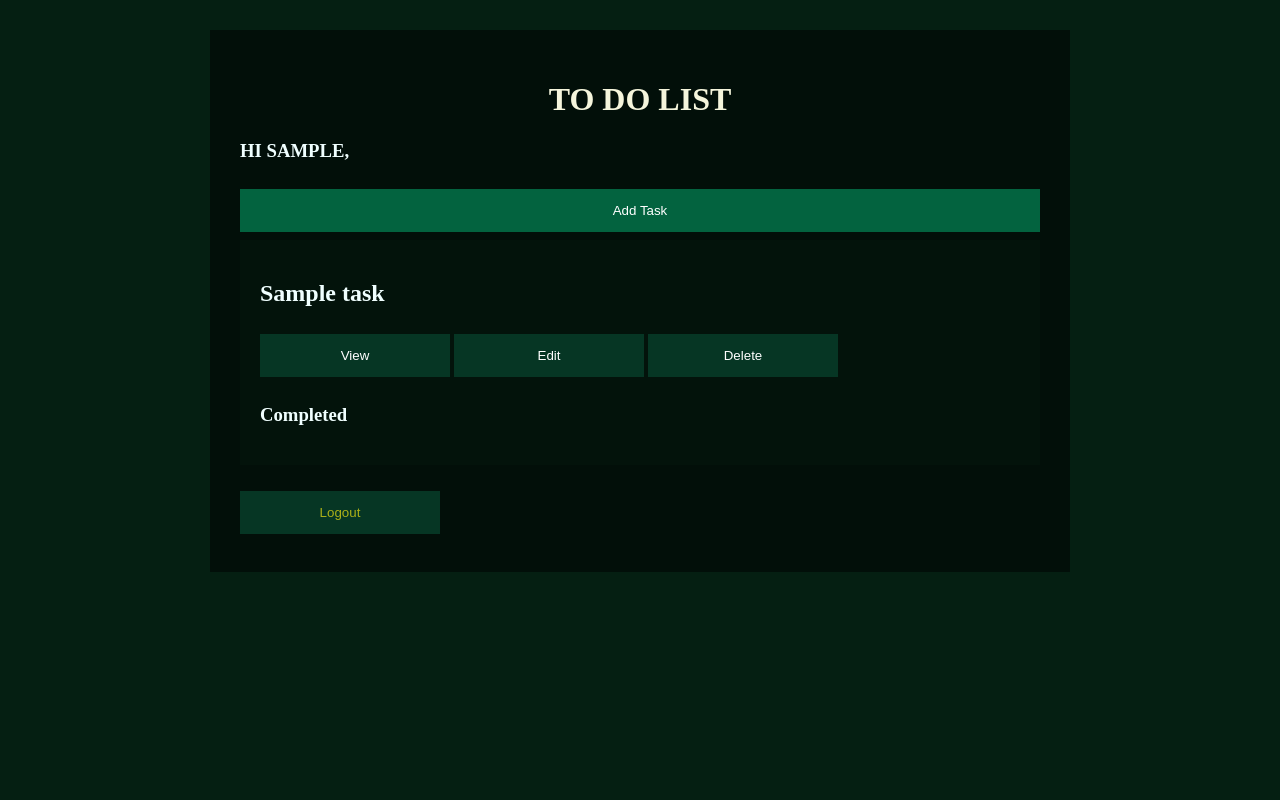
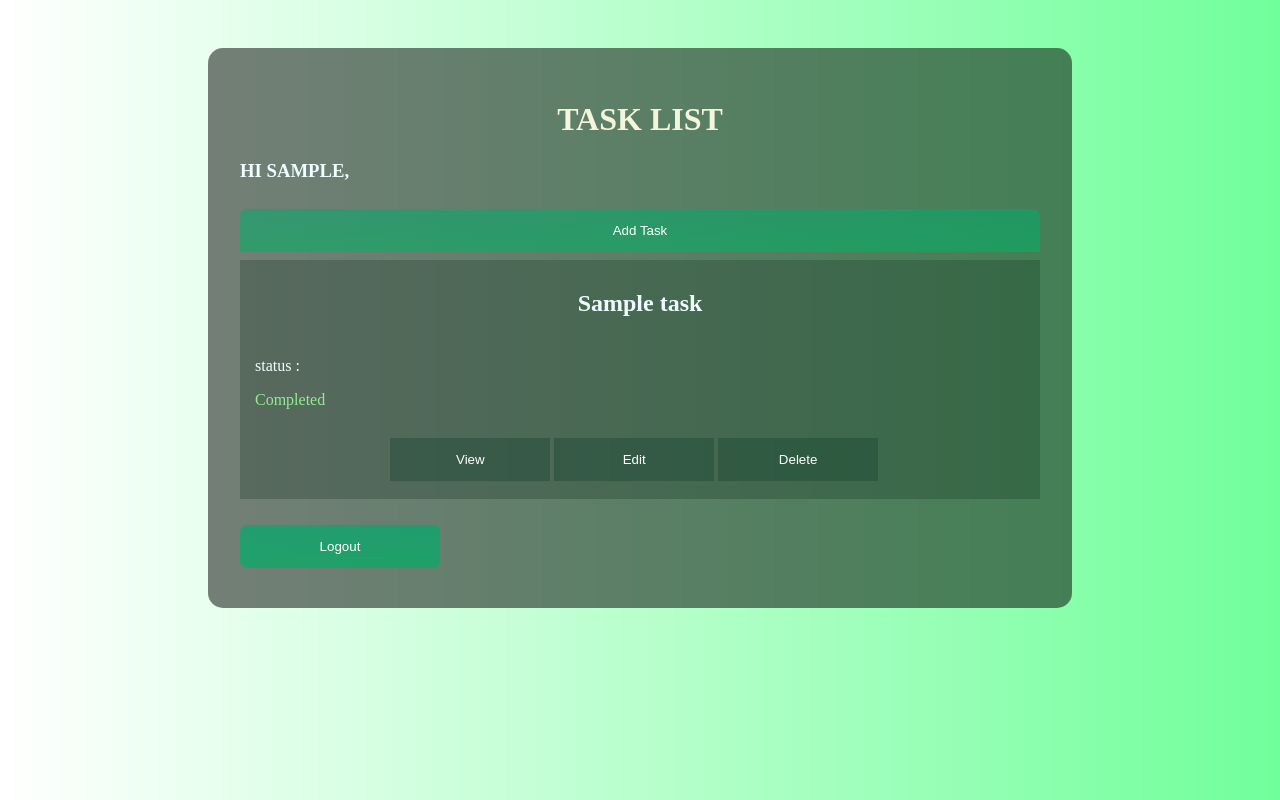
Before and after one commit to Akshaj000/TODOLIST-Django, a Django app: page /todolist/ in a window 1280 px wide. Run offline with Django 4.2, Linux system fonts and the light colour scheme; a user stored in the database is signed in; tables that the repository leaves empty hold one stand-in row (values such as "Sample post").

Commit message:
changed some css

```diff
--- a/todolist/static/todolist/style.css
+++ b/todolist/static/todolist/style.css
@@ -1,8 +1,13 @@
 body{
-    background-color: rgb(5, 31, 18);
+    display: inline;
+    /*background-color: rgb(5, 31, 18);*/
+    background-size: 100%;
+    background-image: linear-gradient(to right, rgba(81, 255, 0, 0), rgba(0, 255, 76, 0.561));
 }
 
 .close{
+    border-radius: 15px;
+    border: 2px solid #73ad2100;
     margin-top: 30px;
     margin-bottom: 30px;
     display:block;
@@ -16,7 +21,10 @@ body{
     background-color: rgba(0, 0, 0, 0.5);
 }
 .loginclose{
-    margin: 13%;
+    font-family: 'Courier New', Courier, monospace;
+    border-radius: 15px;
+    border: 2px solid #73ad2100;
+    margin: 11%;
     display:block;
     position:relative;
     margin-left: auto;
@@ -30,10 +38,13 @@ body{
 
 }
 .btn{
-    color: white;
-    background-color: gray;
-    background-color: #04AA6D;
-    color: white;
+    border-radius: 5px;
+    border: 2px solid #73ad2100;
+    font-family:Arial, Helvetica, sans-serif;
+    font-weight: bold;
+    color: rgba(255, 255, 255, 0.644);
+    background-color: #04aa6db2;
+    background-image: linear-gradient(180deg, rgba(81, 255, 0, 0), rgba(13, 197, 68, 0.116));
     padding: 14px 20px;
     margin: 8px 0;
     border: none;
@@ -45,24 +56,26 @@ body{
 
 }
 input[type=text], input[type=password]{
+    border-radius: 5px;
+    border: 2px solid #73ad2100;
     width: 100%;
     padding: 12px 15px;
     margin: 8px 0;
     box-sizing: border-box;
-    border-color: #063624;
-    color: beige;
-    background-color: rgba(4, 161, 82, 0.424);
+    border-color: #010a0742;
+    color: rgb(245, 245, 220);
+    background-color: rgba(4, 161, 82, 0);
 }
 .greetings{
     text-transform: uppercase;
 }
 .listbody{
+    padding: 10px;
     background-color:  rgba(5, 31, 18, 0.233);
-    padding: 20px;
 }
 .btnsmall{
     color: white;
-    background-color: #063624;
+    background-color: #06362449;
     color: white;
     padding: 14px 20px;
     margin: 8px 0;
@@ -71,12 +84,23 @@ input[type=text], input[type=password]{
     width: 25%;
 
 }
+.row {
+    display: flex;
+}
+.column {
+    flex: 33.33%;
+    padding: 5px;
+}
 .btnsmall:hover {
     opacity: 0.8;
 }
 .btnaddtask{
+    border-top-left-radius: 7px;
+    border-top-right-radius: 7px;
+    border: 2px solid #73ad2100;
     color: white;
     background-color: #04aa6d8a;
+    background-image: linear-gradient(180deg, rgba(81, 255, 0, 0), rgba(13, 197, 68, 0.116));
     color: white;
     padding: 14px 20px;
     margin: 8px 0;
@@ -97,8 +121,11 @@ input[type=text], input[type=password]{
     text-align: right;
 }
 .Logout{
-    color: rgba(241, 226, 20, 0.705);
-    background-color: #063624;
+    border-radius: 7px;
+    border: 2px solid #73ad2100;
+    color: rgb(255, 255, 255);
+    background-color: #04aa6db2;
+    background-image: linear-gradient(180deg, rgba(81, 255, 0, 0), rgba(13, 197, 68, 0.116));
     padding: 14px 20px;
     margin: 8px 0;
     border: none;
@@ -109,6 +136,9 @@ input[type=text], input[type=password]{
     opacity: 0.8;
 }
 #id_description{
+    border-radius: 7px;
+    border: 2px solid #73ad2100;
+    border-color: #06362400;
     width: 100%;
     padding: 12px 15px;
     margin: 8px 0;
@@ -121,3 +151,6 @@ input[type=text], input[type=password]{
     padding: 20px;
     margin-bottom: 10px;
 }
+.buttons{
+    padding-left: 18%;
+}
--- a/todolist/templates/todolist/base.html
+++ b/todolist/templates/todolist/base.html
@@ -5,6 +5,7 @@
   <head>
     <link rel="stylesheet" type="text/css" href="{% static 'todolist/style.css' %}">
     <meta charset="utf-8">
+    <meta name="viewport" content="width=device-width, initial-scale=1">
     <title>Todolist</title>
   </head>
   <body>
--- a/todolist/templates/todolist/deletetask.html
+++ b/todolist/templates/todolist/deletetask.html
@@ -6,7 +6,7 @@
 <div class="close">
     <form method="POST">
         {% csrf_token %}
-        Are you want to delete this item ?
+        Do you want to delete this item ?
         <input class="btn" type="submit" value="Yes" />
     </form>
     <a href="/todolist/"><button class="btn">Cancel</button></a>
--- a/todolist/templates/todolist/login.html
+++ b/todolist/templates/todolist/login.html
@@ -18,6 +18,7 @@
     <br/>
     <input type="password" name="password" placeholder="Enter Password" name="psw" required/>
     <br/>
+    <br>
     <input class ="btn" type="submit" value= "Login" />
     <br/>
 </form>
--- a/todolist/templates/todolist/signup.html
+++ b/todolist/templates/todolist/signup.html
@@ -27,6 +27,7 @@
     <br/>
     <input type="password" name="password2" placeholder="Enter Password again" name="psw" required/>
     <br/>
+    <br>
     <input class ="btn" type="submit" value= "Sign up" />
     <br/>
 </form>
--- a/todolist/templates/todolist/tasklist.html
+++ b/todolist/templates/todolist/tasklist.html
@@ -4,26 +4,28 @@
 {% if request.user.is_authenticated %}
 <div class='close'>
     <div class="listhead">
-    <h1 class="Title ">TO DO LIST</h1>
+    <h1 class="Title ">TASK LIST</h1>
     <h3 class="greetings ">Hi {{request.user}},</h3>
     <a href = "/todolist/new/"><button class="btnaddtask">Add Task</button></a>
     <div>
     {% for list in tasklist %}
         {% if list.user  == request.user %}
         <div class="listbody">
-            <h2>{{ list.title }}</h2>
+            <h2 style="text-align:center;">{{ list.title }}</h2>
+            <div class="row">
+                <div class="column">
+                    {% if list.isdone == True %}
+                    <p>status : <div style="color:lightgreen;">Completed</div></p>
+                    {% elif list.isdone == False %}
+                    <p>status : <div style="color:orange;">InComplete</div></p>
+                    {% endif %}
+                </div>
+            </div>
+            <div class ="buttons">
             <a href="/todolist/{{list.id}}/"><button class="btnsmall">View</button></a>
             <a href="/todolist/{{list.id}}/edit/"><button class="btnsmall">Edit</button></a>
             <a href="/todolist/{{list.id}}/delete/"><button class="btnsmall">Delete</button></a>
-            <!--form method="POST" class="check-form">{% csrf_token %}
-                {{ form.as_p }}
-                <button type="submit" class="save btn btn-secondary">Save</button>
-            </form-->
-            {% if list.isdone == True %}
-            <h3>Completed</h3>
-            {% elif list.isdone == False %}
-            <h3>InComplete</h3>
-            {% endif %}
+            </div>
         </div>
         <br>
         {% endif %}
```
